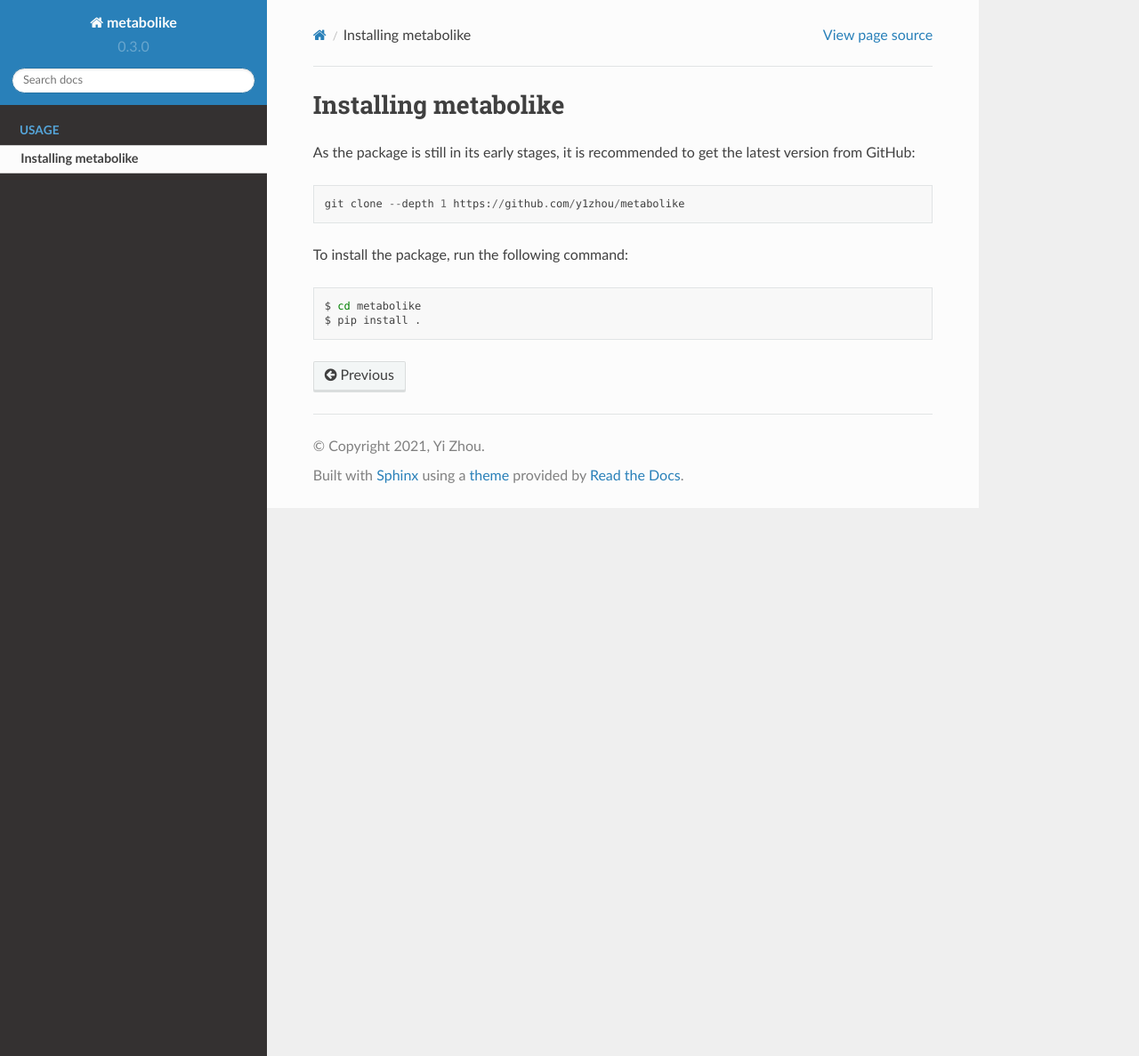
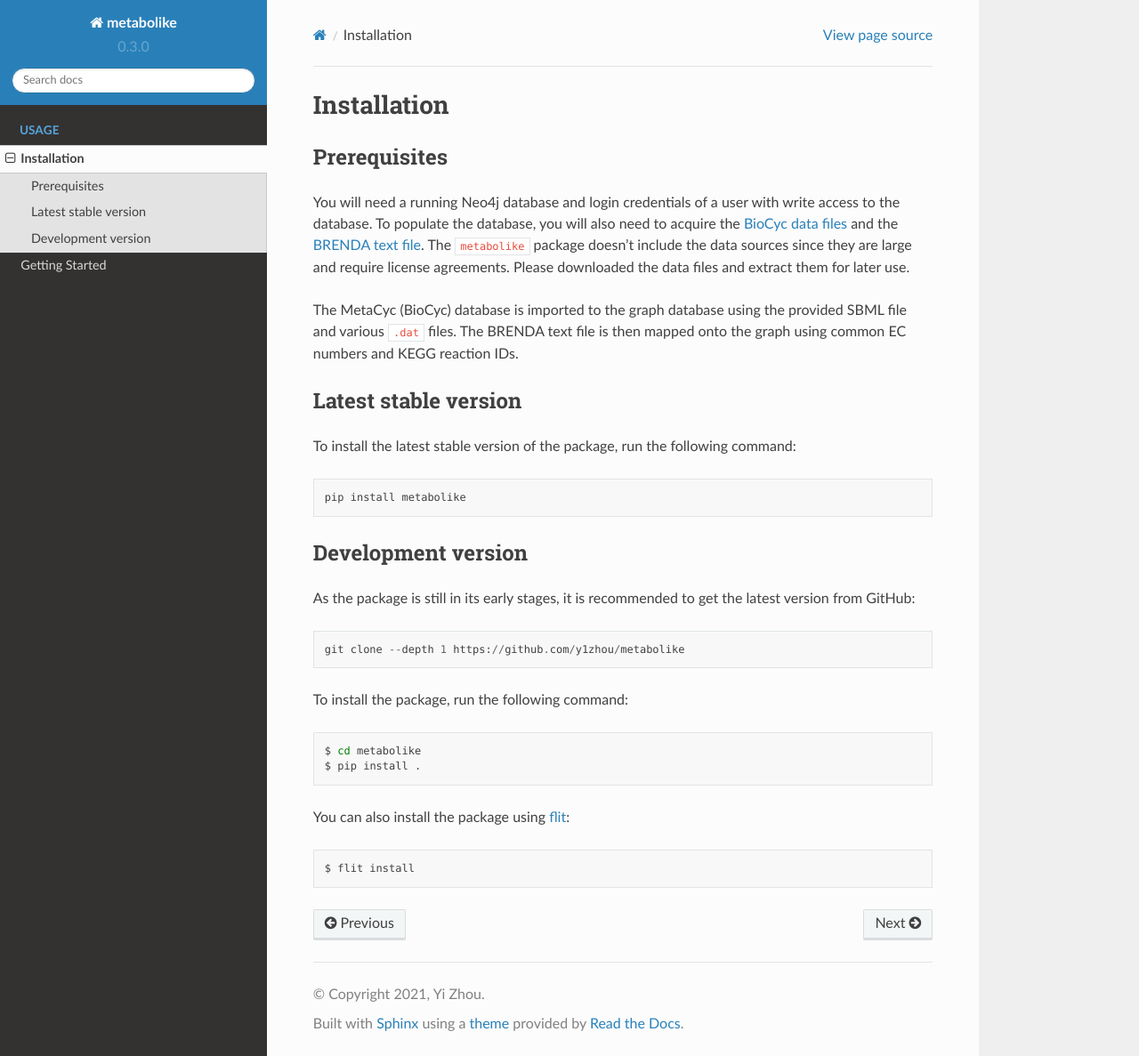
Before and after one commit to y1zhou/metabolike, a Sphinx documentation site: the page built from docs/usage/installation.rst, in a window 1280 px wide and 1187 px high. Shown: the whole window at 89% size. Built offline with Sphinx 7.4.7 and the Read the Docs theme 2.0.0, drawn with Linux system fonts in a browser that asks for light colours.

Commit message:
docs: readme and package doc update

```diff
--- /dev/null
+++ b/docs/usage/getting_started.rst
@@ -0,0 +1,2 @@
+Getting Started
+===============
--- a/docs/usage/installation.rst
+++ b/docs/usage/installation.rst
@@ -1,5 +1,29 @@
-Installing metabolike
+Installation
 =====================
+
+Prerequisites
+-------------
+
+You will need a running Neo4j database and login credentials of a user with write access to the database.
+To populate the database, you will also need to acquire the `BioCyc data files`_ and the `BRENDA text file`_.
+The ``metabolike`` package doesn't include the data sources since they are large and require license agreements. Please downloaded the data files and extract them for later use.
+
+.. _`BioCyc data files`: https://biocyc.org/download.shtml
+.. _`BRENDA text file`: https://www.brenda-enzymes.org/download_brenda_without_registration.php
+
+The MetaCyc (BioCyc) database is imported to the graph database using the provided SBML file and various ``.dat`` files.
+The BRENDA text file is then mapped onto the graph using common EC numbers and KEGG reaction IDs.
+
+Latest stable version
+---------------------
+
+To install the latest stable version of the package, run the following command::
+
+    pip install metabolike
+
+
+Development version
+-------------------
 
 As the package is still in its early stages, it is recommended to get the latest version from GitHub::
 
@@ -11,3 +35,9 @@ To install the package, run the following command:
 
     $ cd metabolike
     $ pip install .
+
+You can also install the package using flit_::
+
+    $ flit install
+
+.. _flit: https://flit.readthedocs.io/en/latest/
```
Also changed, not shown: README.rst (+8 -4 lines), docs/index.rst (+13 -1 lines), docs/source/metabolike.api.rst (+8 -0 lines), docs/source/metabolike.parser.rst (+8 -0 lines).
